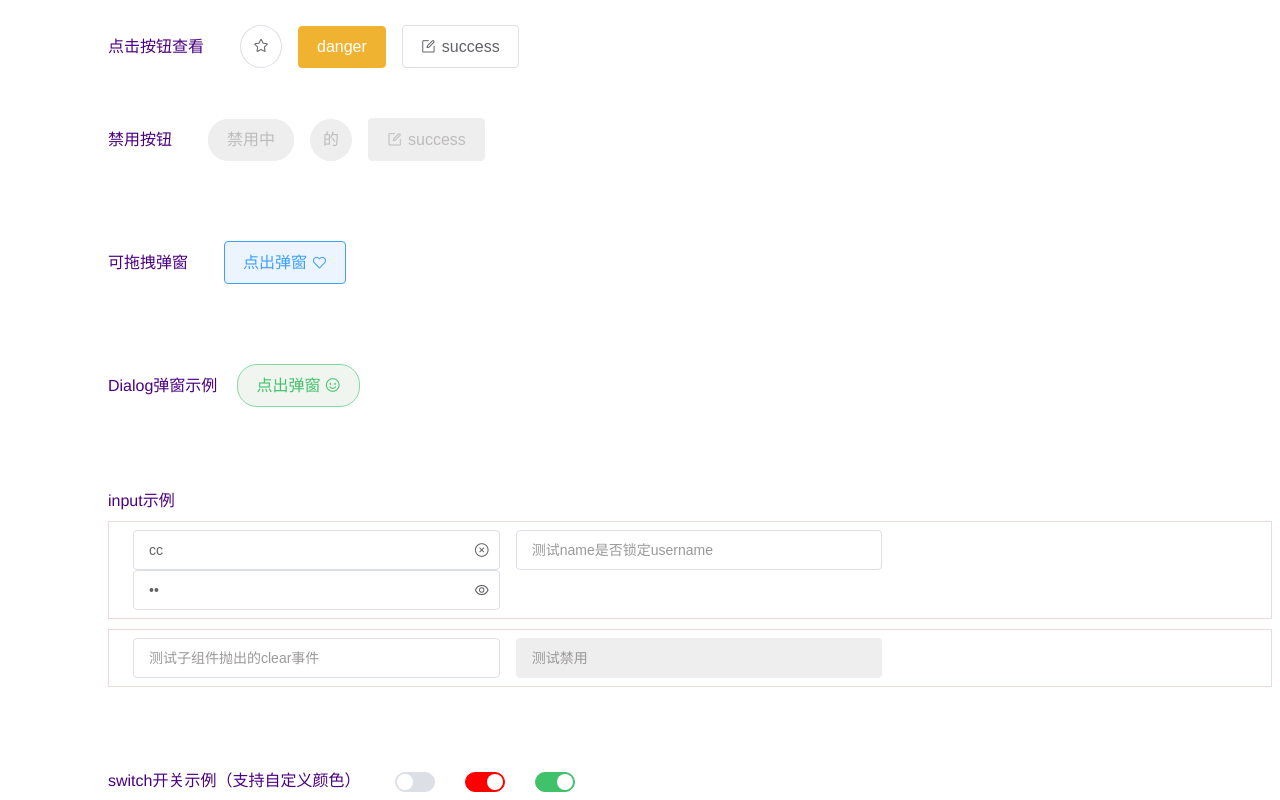
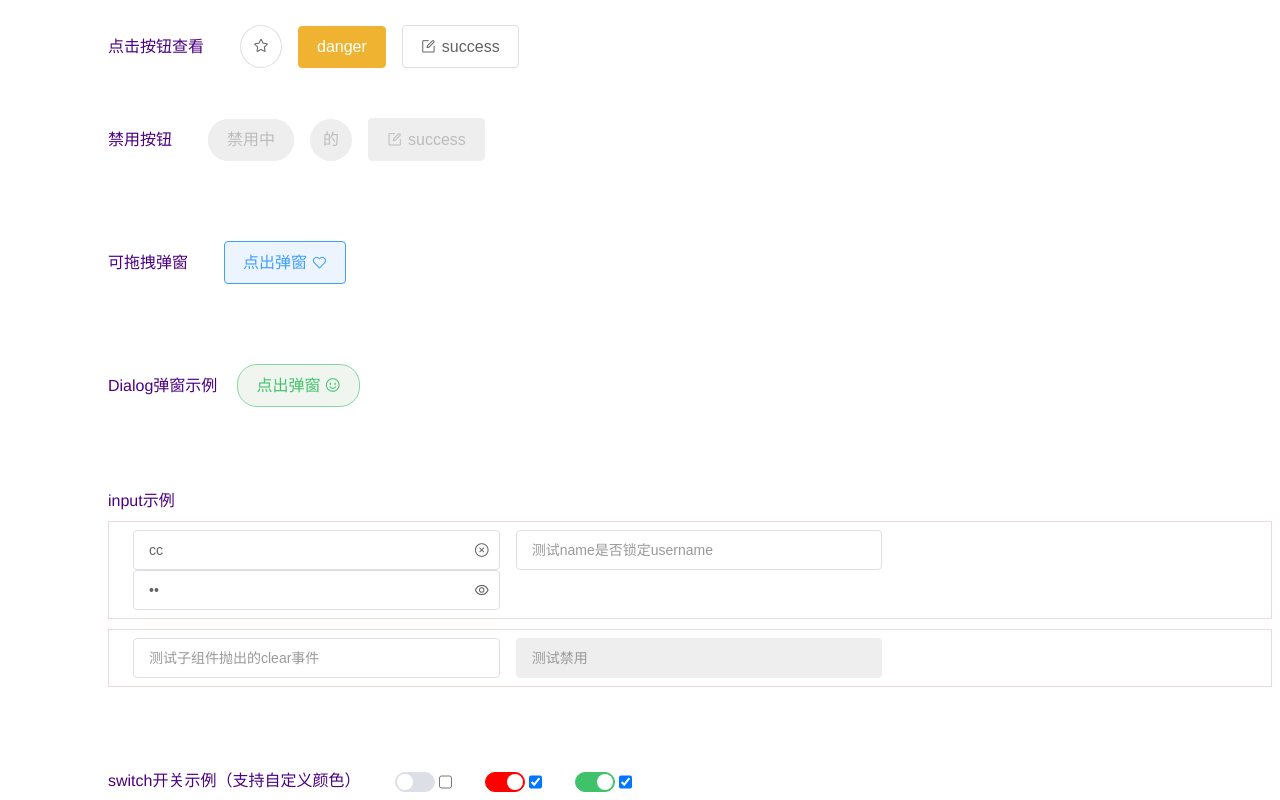
Before and after one commit to xyr550/honey-ui, a Vue app: page / in a window 1280 px wide. Shown: the part 536-1336 px from the top of the page. Built offline with nearby package versions, Linux system fonts and the light colour scheme.

Commit message:
✨ 特性: 为支持switch在表单中使用name属性，添加checkbox

```diff
--- a/src/components/switch.vue
+++ b/src/components/switch.vue
@@ -1,10 +1,18 @@
 <template>
-  <label :class="['ho-switch', {'is-checked': modelValue}]"
+  <!-- 此处不用label了，改为div，否则加上input就点不到span上面了 -->
+  <div :class="['ho-switch', {'is-checked': modelValue}]"
     @click="handleClick">
     <span class="ho-switch_core" ref="coreRef">
       <span class="ho-switch_btn"></span>
     </span>
-  </label>
+    <input
+      class="ho-switch_ckeckbox"
+      :name="name"
+      type="checkbox"
+      ref="input"
+      :checked="modelValue"
+    />
+  </div>
 </template>
 
 <script>
@@ -31,6 +39,10 @@ export default defineComponent({
       default: ''
     },
     unActiveColor: {
+      type: String,
+      default: ''
+    },
+    name: {
       type: String,
       default: ''
     }
@@ -101,6 +113,13 @@ export default defineComponent({
       height: 16px;
       background: #fff;
     }
+    // .ho-switch_ckeckbox{
+    //    position: absolute;
+    //    margin: 0;
+    //    width: 0;
+    //    height: 0;
+    //    opacity: 0;
+    // }
 }
 // 选中样式
 .is-checked {
--- a/src/demo/switch-test.vue
+++ b/src/demo/switch-test.vue
@@ -10,6 +10,7 @@
       active-color="red"
       un-active-color="#f0b331" />
     <ho-switch
+      name="userName"
       v-model="active3"
       active-color="#40c26b"/>
   </div>
@@ -17,15 +18,20 @@
 
 <script>
 import {
-  ref
+  reactive, toRefs
 } from 'vue'
 
 export default {
   setup() {
-    const active = ref(false)
-    const active2 = ref(true)
-    const active3 = ref(true)
-    return { active, active2, active3 }
+    const state = reactive({
+      active: false,
+      active2: true,
+      active3: true,
+      userName: 'zs'
+    })
+    return {
+      ...toRefs(state)
+    }
   }
 };
 </script>
```
